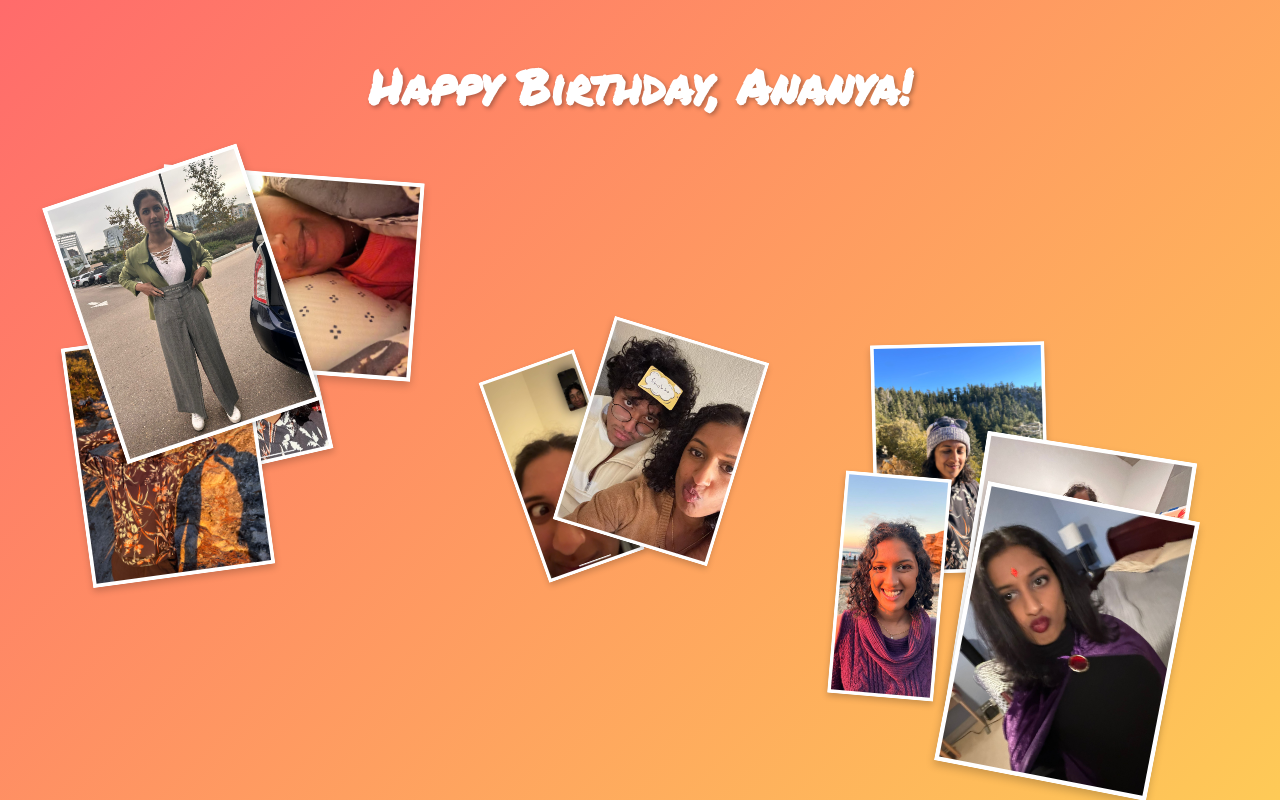
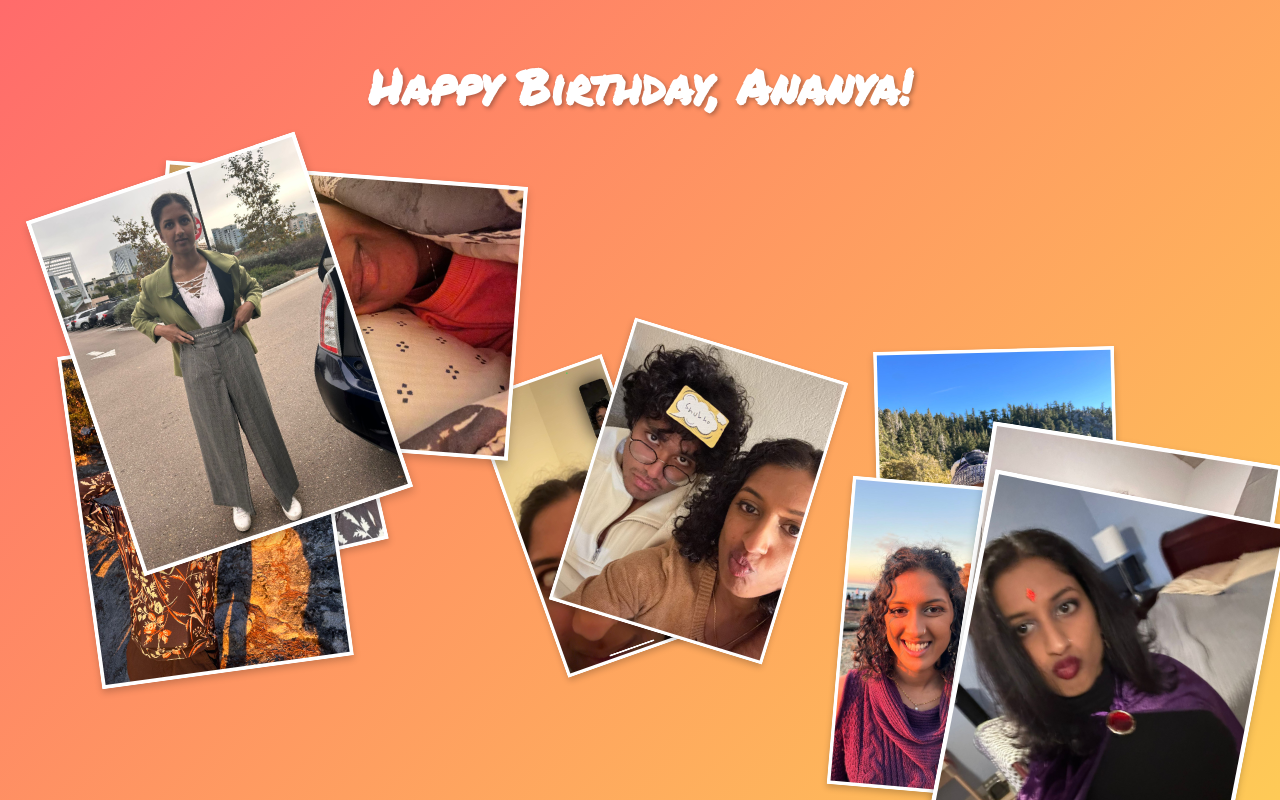
Before and after one commit to suga-ucsd/hbdana, a plain HTML site: page hbdana.html in a window 1280 px wide. Drawn offline with Linux system fonts and the light colour scheme.

Commit message:
Made images bigger

```diff
--- a/hbdana.html
+++ b/hbdana.html
@@ -53,8 +53,8 @@
             transform-origin: center center;
             border: 4px solid white;
             background: white;
-            max-width: 250px;
-            max-height: 250px;
+            max-width: 350px;
+            max-height: 350px;
             object-fit: cover;
         }
         .balloon {
```
